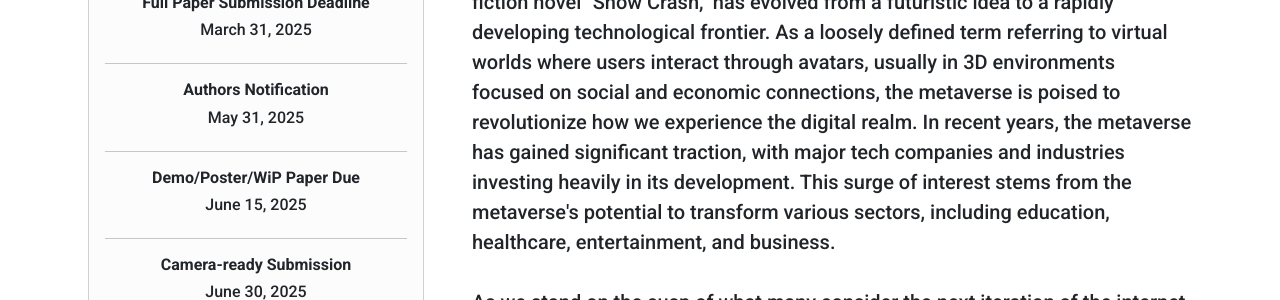
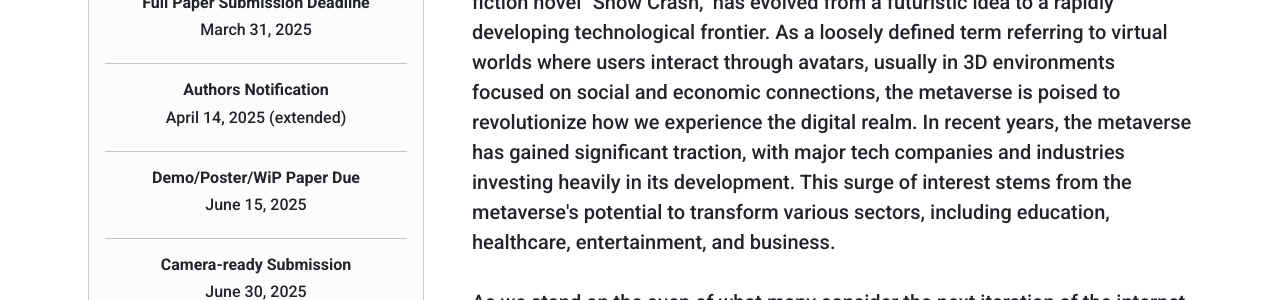
Before and after one commit to IEEE-SWC-2025/IEEE-SWC-2025.github.io, a Jekyll site: the page built from metaverse/index.html, in a window 1280 px wide and 900 px high, scrolled down 533 px. Shown: the part 152-452 px from the top of the window. Built offline with Jekyll 4.4.1, drawn with Linux system fonts in a browser that asks for light colours.

Commit message:
Update index.html

```diff
--- a/metaverse/index.html
+++ b/metaverse/index.html
@@ -57,7 +57,7 @@ title: IEEE MVS 2025
           <h6 class="">March 31, 2025</h6>
           <hr class="w-100" />
           <h5 class="fs-6 fw-bold text-center">Authors Notification</h5>
-          <h6 class="">May 31, 2025</h6>
+          <h6 class=""> April 14, 2025 (extended)</h6>
           <hr class="w-100" />
           <h5 class="fs-6 fw-bold text-center">Demo/Poster/WiP Paper Due</h5>
           <h6 class="">June 15, 2025</h6>
```
